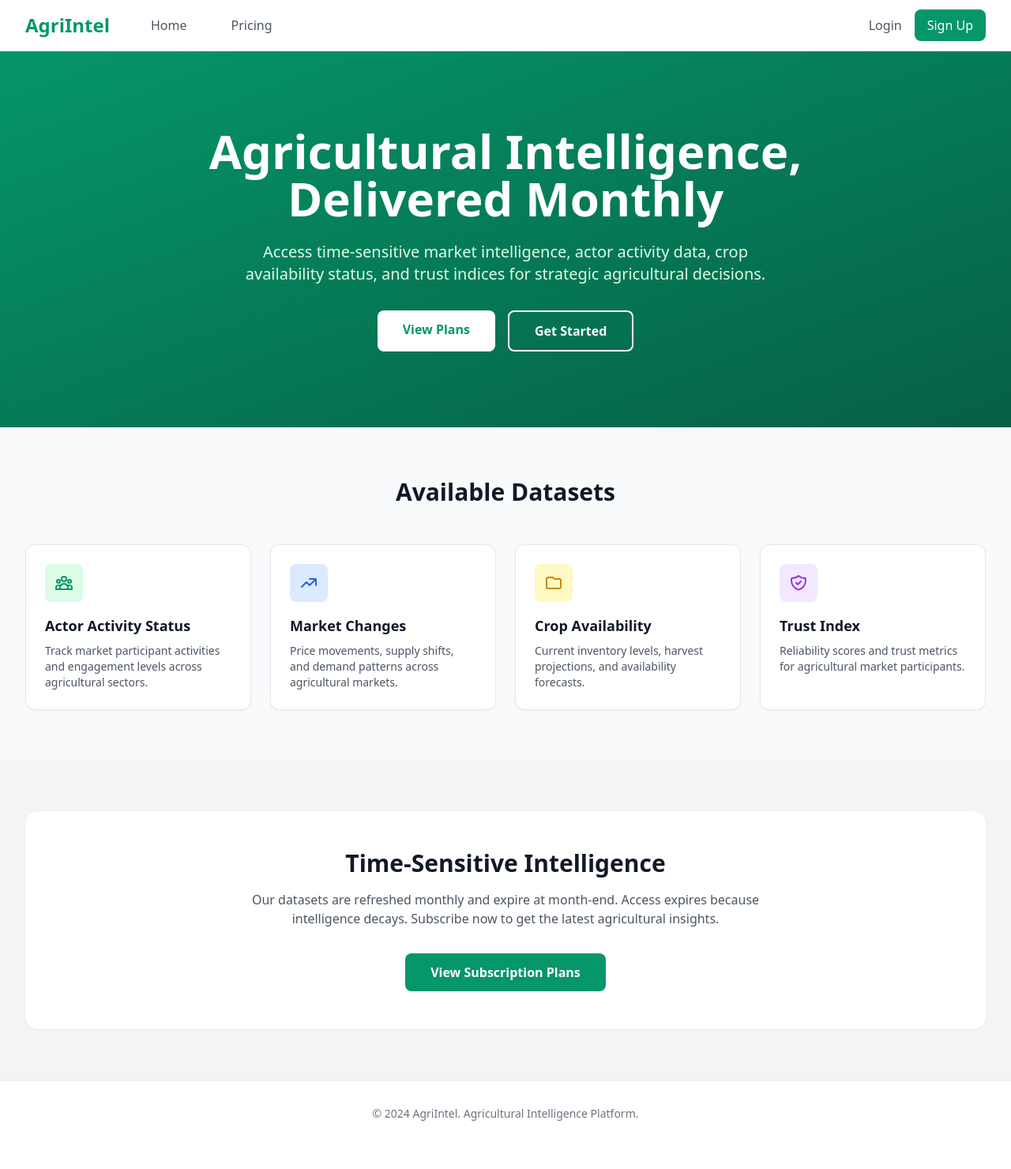
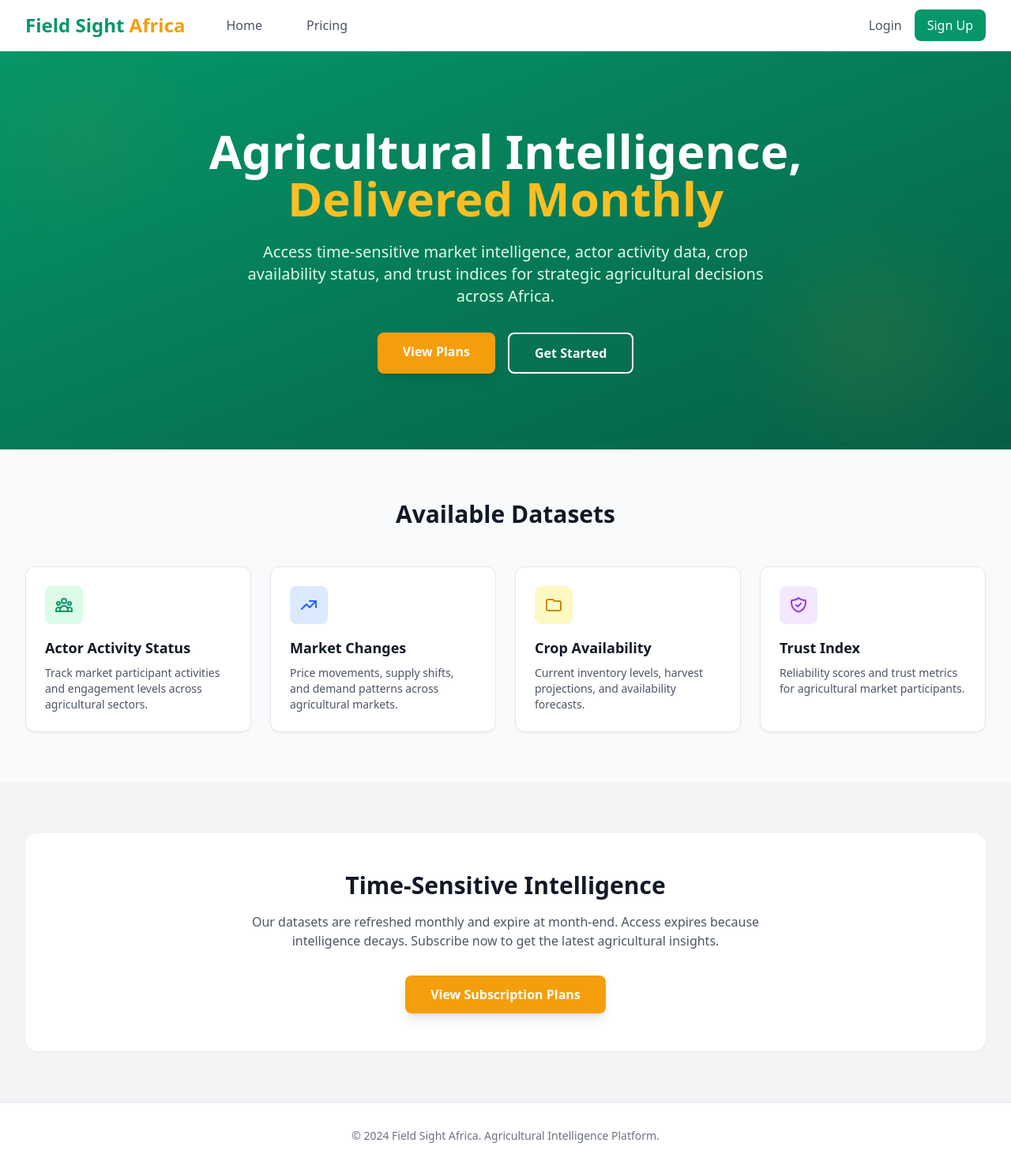
Before and after one commit to LamiKols/FieldSight-Africa, a Flask app: page / in a window 1280 px wide. Shown: the whole page at 79% size. Before the commit the page ends 1419 px from the top, so only its background shows below. Run offline with Flask 3, Linux system fonts and the light colour scheme; some libraries are stand-ins or nearby versions.

Commit message:
Update application name and introduce a new color scheme
Renames the application to "Field Sight Africa" and integrates a three-color scheme with primary green, secondary dark green, and an amber accent across the platform's templates and documentation.

Replit-Commit-Author: Agent
Replit-Commit-Session-Id: 39129cbd-eb20-4e56-8814-87e414bbf667
Replit-Commit-Checkpoint-Type: full_checkpoint
Replit-Commit-Event-Id: 1cc8c2e7-4175-48a3-8db6-cefa864b189c
Replit-Commit-Screenshot-Url: https://storage.googleapis.com/screenshot-production-us-central1/45a424cd-9dfe-4cb1-ab5b-d6059291dc53/39129cbd-eb20-4e56-8814-87e414bbf667/9G7gf0o
Replit-Helium-Checkpoint-Created: true

```diff
--- a/templates/base.html
+++ b/templates/base.html
@@ -6,7 +6,7 @@
     <meta http-equiv="Cache-Control" content="no-cache, no-store, must-revalidate">
     <meta http-equiv="Pragma" content="no-cache">
     <meta http-equiv="Expires" content="0">
-    <title>{% block title %}AgriIntel{% endblock %}</title>
+    <title>{% block title %}Field Sight Africa{% endblock %}</title>
     <script src="https://cdn.tailwindcss.com"></script>
     <script>
         tailwind.config = {
@@ -15,7 +15,10 @@
                     colors: {
                         primary: '#059669',
                         secondary: '#065f46',
-                        accent: '#34d399'
+                        accent: '#34d399',
+                        amber: '#f59e0b',
+                        'amber-light': '#fbbf24',
+                        'amber-dark': '#d97706'
                     }
                 }
             }
@@ -28,7 +31,7 @@
             <div class="flex justify-between h-16">
                 <div class="flex items-center">
                     <a href="{{ url_for('public.home') }}" class="flex items-center">
-                        <span class="text-2xl font-bold text-primary">AgriIntel</span>
+                        <span class="text-2xl font-bold"><span class="text-primary">Field Sight</span> <span class="text-amber">Africa</span></span>
                     </a>
                     <div class="hidden md:ml-10 md:flex md:space-x-8">
                         <a href="{{ url_for('public.home') }}" class="text-gray-600 hover:text-primary px-3 py-2">Home</a>
@@ -73,7 +76,7 @@
     <footer class="bg-white border-t mt-auto py-8">
         <div class="max-w-7xl mx-auto px-4 sm:px-6 lg:px-8">
             <p class="text-center text-gray-500 text-sm">
-                &copy; 2024 AgriIntel. Agricultural Intelligence Platform.
+                &copy; 2024 Field Sight Africa. Agricultural Intelligence Platform.
             </p>
         </div>
     </footer>
--- a/templates/home.html
+++ b/templates/home.html
@@ -1,19 +1,24 @@
 {% extends "base.html" %}
 
-{% block title %}AgriIntel - Agricultural Intelligence Platform{% endblock %}
+{% block title %}Field Sight Africa - Agricultural Intelligence Platform{% endblock %}
 
 {% block content %}
-<div class="bg-gradient-to-br from-primary to-secondary">
-    <div class="max-w-7xl mx-auto px-4 sm:px-6 lg:px-8 py-24">
+<div class="bg-gradient-to-br from-primary to-secondary relative overflow-hidden">
+    <div class="absolute inset-0 opacity-10">
+        <div class="absolute top-10 left-10 w-32 h-32 bg-amber rounded-full blur-3xl"></div>
+        <div class="absolute bottom-10 right-20 w-48 h-48 bg-amber rounded-full blur-3xl"></div>
+    </div>
+    <div class="max-w-7xl mx-auto px-4 sm:px-6 lg:px-8 py-24 relative">
         <div class="text-center">
-            <h1 class="text-4xl md:text-6xl font-bold text-white mb-6">
-                Agricultural Intelligence,<br>Delivered Monthly
+            <h1 class="text-4xl md:text-6xl font-bold mb-6">
+                <span class="text-white">Agricultural Intelligence,</span><br>
+                <span class="text-amber-light">Delivered Monthly</span>
             </h1>
             <p class="text-xl text-green-100 mb-8 max-w-2xl mx-auto">
-                Access time-sensitive market intelligence, actor activity data, crop availability status, and trust indices for strategic agricultural decisions.
+                Access time-sensitive market intelligence, actor activity data, crop availability status, and trust indices for strategic agricultural decisions across Africa.
             </p>
             <div class="flex justify-center space-x-4">
-                <a href="{{ url_for('public.pricing') }}" class="bg-white text-primary px-8 py-3 rounded-lg font-semibold hover:bg-green-50 transition">
+                <a href="{{ url_for('public.pricing') }}" class="bg-amber text-white px-8 py-3 rounded-lg font-semibold hover:bg-amber-dark transition shadow-lg">
                     View Plans
                 </a>
                 {% if not current_user.is_authenticated %}
@@ -80,7 +85,7 @@
                 <p class="text-gray-600 mb-8">
                     Our datasets are refreshed monthly and expire at month-end. Access expires because intelligence decays. Subscribe now to get the latest agricultural insights.
                 </p>
-                <a href="{{ url_for('public.pricing') }}" class="inline-block bg-primary text-white px-8 py-3 rounded-lg font-semibold hover:bg-secondary transition">
+                <a href="{{ url_for('public.pricing') }}" class="inline-block bg-amber text-white px-8 py-3 rounded-lg font-semibold hover:bg-amber-dark transition shadow-lg">
                     View Subscription Plans
                 </a>
             </div>
```
Also changed, not shown: replit.md (+7 -14 lines).
